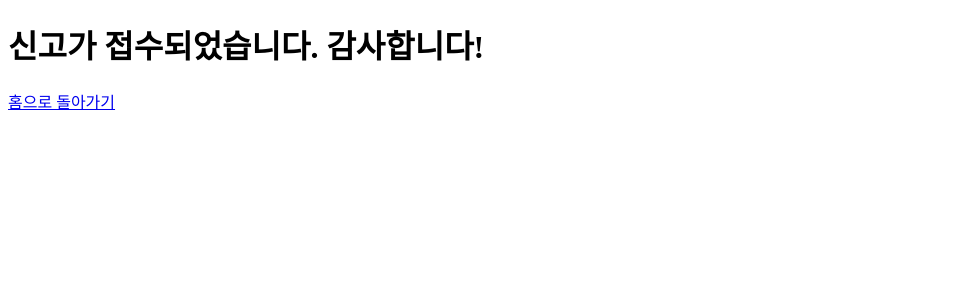
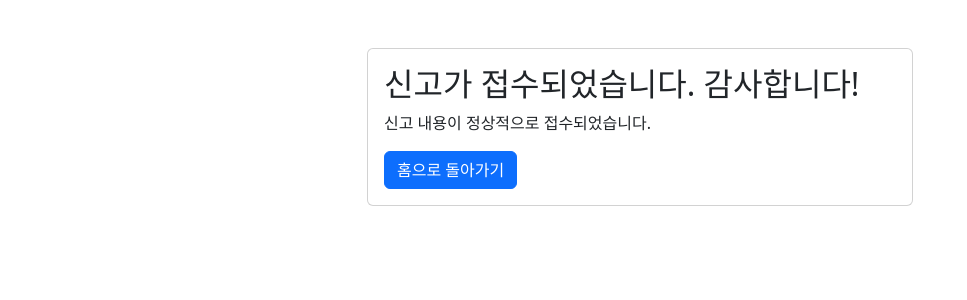
Before and after one commit to mongshot/jbclaim, a Flask app: template templates/success.html in a window 1280 px wide. Shown: the top 300 px of the page, without its empty margins (0-967 px from the left). Run offline with Flask 2, Linux system fonts and the light colour scheme; the template is opened without the code that fills it, so the values that code supplies are empty; some libraries are stand-ins or nearby versions.

Commit message:
Update success.html

```diff
--- a/templates/success.html
+++ b/templates/success.html
@@ -4,11 +4,22 @@
     <meta charset="UTF-8">
     <meta name="viewport" content="width=device-width, initial-scale=1.0">
     <title>신고가 접수되었습니다</title>
+    <link rel="stylesheet" href="https://cdn.jsdelivr.net/npm/bootstrap@5.5.0/dist/css/bootstrap.min.css">
 </head>
 <body>
-    <div class="container">
-        <h1>신고가 접수되었습니다. 감사합니다!</h1>
-        <a href="/">홈으로 돌아가기</a>
+    <div class="container mt-5">
+        <div class="row justify-content-center">
+            <div class="col-md-6">
+                <div class="card">
+                    <div class="card-body">
+                        <h2 class="card-title">신고가 접수되었습니다. 감사합니다!</h2>
+                        <p class="card-text">신고 내용이 정상적으로 접수되었습니다.</p>
+                        <a href="/" class="btn btn-primary">홈으로 돌아가기</a>
+                    </div>
+                </div>
+            </div>
+        </div>
     </div>
+    <script src="https://cdn.jsdelivr.net/npm/bootstrap@5.5.0/dist/js/bootstrap.bundle.min.js"></script>
 </body>
 </html>
```
